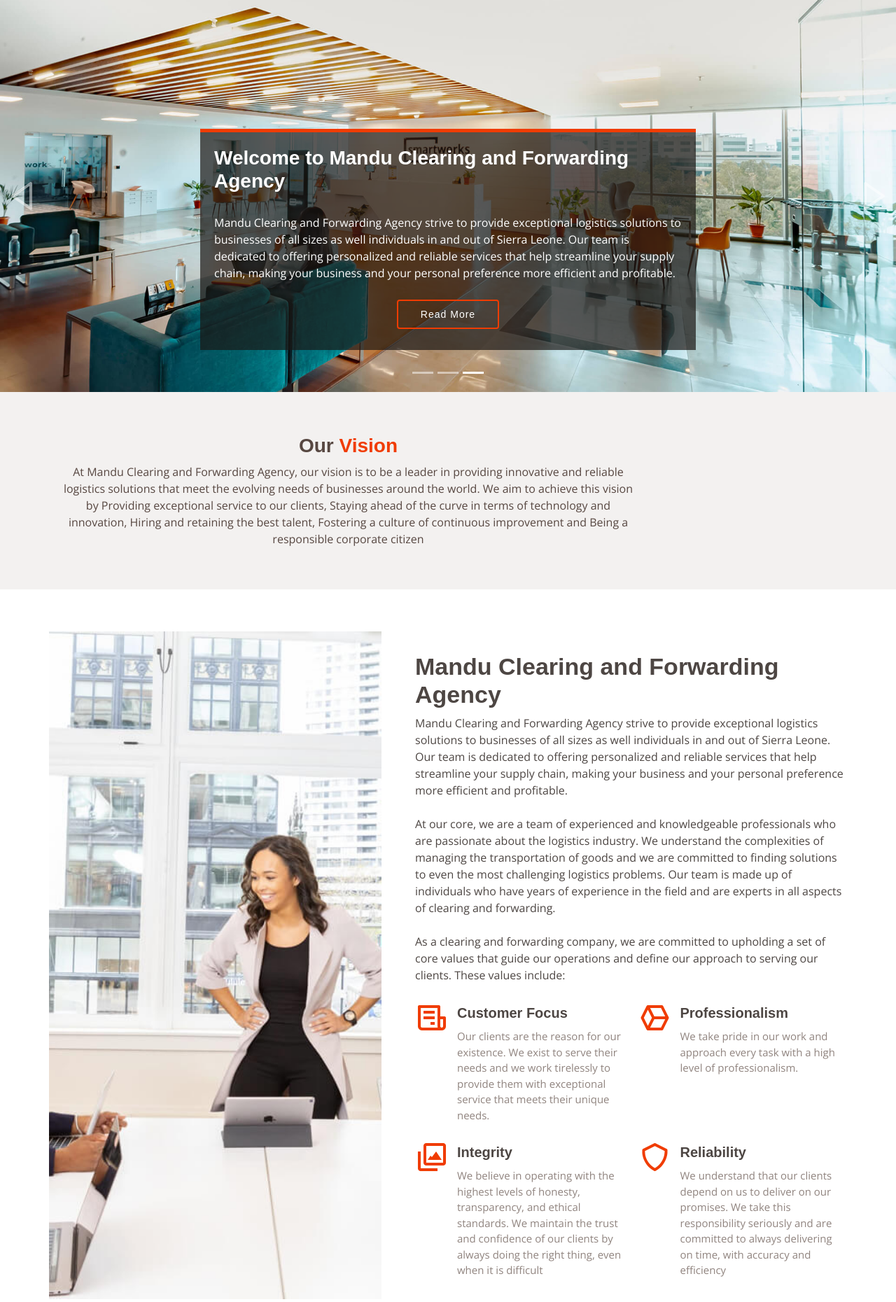
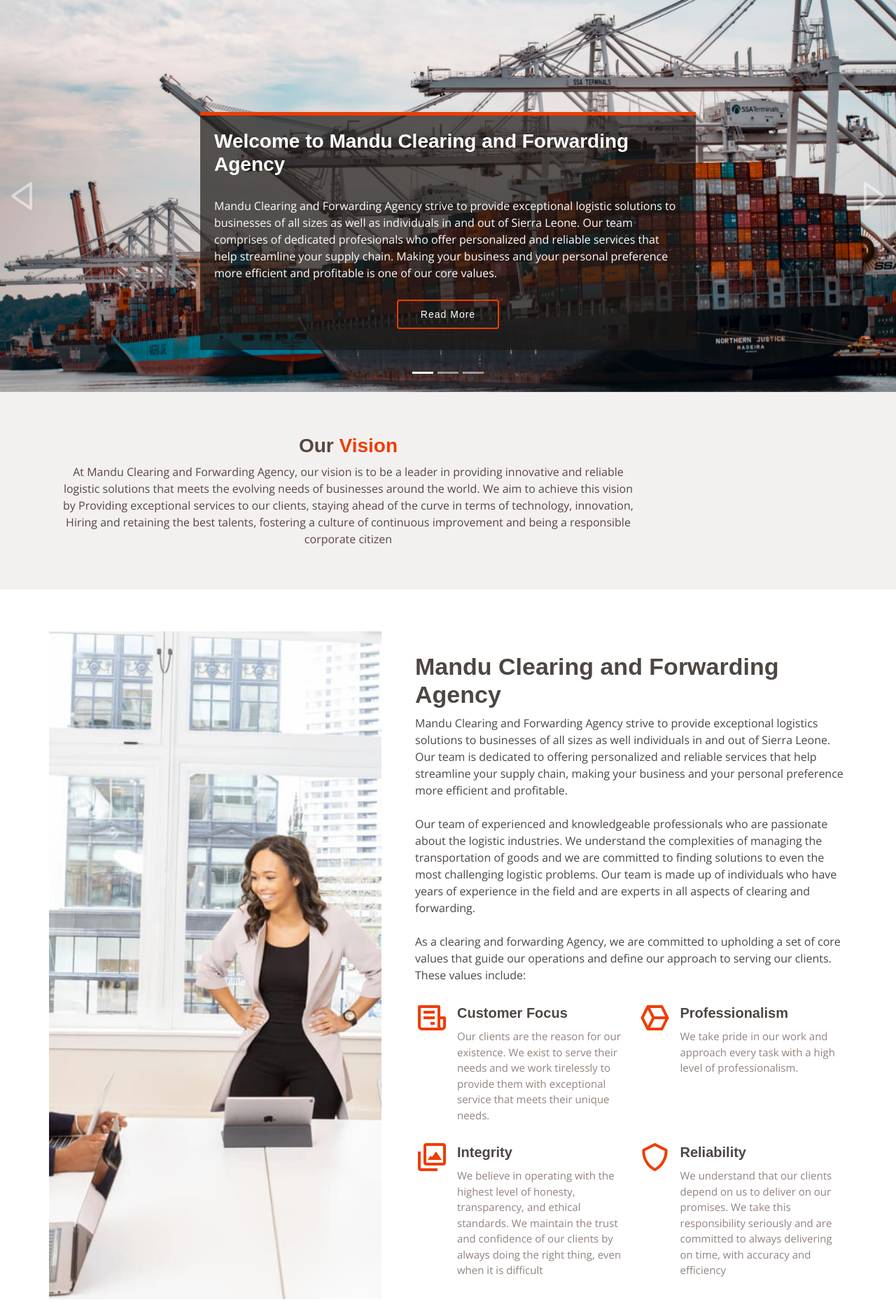
Before and after one commit to Dmonk204/Mandu_cf, a Django app: page / in a window 1280 px wide. Shown: the part 141-2001 px from the top of the page at 70% size. Run offline with Django 4.2, Linux system fonts and the light colour scheme; some libraries are stand-ins or nearby versions; some web fonts are replaced.

Commit message:
mandu changes

```diff
--- a/base/templates/base/about.html
+++ b/base/templates/base/about.html
@@ -30,11 +30,11 @@
             <div class="content d-flex flex-column justify-content-center">
               <h3 data-aos="fade-up">Mandu Clearing and Forwarding Agency</h3>
               <p data-aos="fade-up">
-                Mandu Clearing and Forwarding Agency strive to provide exceptional logistics solutions to businesses of all sizes as well individuals in and out of Sierra Leone. Our team is dedicated to offering personalized and reliable services that help streamline your supply chain, making your business and your personal preference more efficient and profitable.
+                Mandu Clearing and Forwarding Agency strive to provide exceptional logistic solutions to businesses of all sizes as well individuals in and out of Sierra Leone. Our team is dedicated to offering personalized and reliable services that help streamline your supply chain, making your business and your personal preference more efficient and profitable.
               </p>
               <br>
               <p>
-                At our core, we are a team of experienced and knowledgeable professionals who are passionate about the logistics industry. We understand the complexities of managing the transportation of goods and we are committed to finding solutions to even the most challenging logistics problems. Our team is made up of individuals who have years of experience in the field and are experts in all aspects of clearing and forwarding.
+                Our team of experienced and knowledgeable professionals who are passionate about the logistic industries. We understand the complexities of managing the transportation of goods and we are committed to finding solutions to even the most challenging logistic problems. Our team is made up of individuals who have years of experience in the field and are experts in all aspects of clearing and forwarding.
               </p>
               <br>
               <p>
--- a/base/templates/base/home.html
+++ b/base/templates/base/home.html
@@ -4,7 +4,7 @@
 {% block content %}
   <!-- ======= Hero Section ======= -->
   <section id="hero">
-    <div id="heroCarousel" data-bs-interval="1000" class="carousel slide carousel-fade" data-bs-ride="carousel">
+    <div id="heroCarousel" data-bs-interval="50000" class="carousel slide carousel-fade" data-bs-ride="carousel">
 
       <div class="carousel-inner" role="listbox">
 
@@ -13,7 +13,7 @@
           <div class="carousel-container">
             <div class="carousel-content animate__animated animate__fadeInUp">
               <h2>Welcome to <span>Mandu Clearing and Forwarding Agency</span></h2>
-              <p>Mandu Clearing and Forwarding Agency strive to provide exceptional logistics solutions to businesses of all sizes as well individuals in and out of Sierra Leone. Our team is dedicated to offering personalized and reliable services that help streamline your supply chain, making your business and your personal preference more efficient and profitable.</p>
+              <p>Mandu Clearing and Forwarding Agency strive to provide exceptional logistic solutions to businesses of all sizes as well as individuals in and out of Sierra Leone. Our team comprises of dedicated profesionals who offer personalized and reliable services that help streamline your supply chain. Making your business and your personal preference more efficient and profitable is one of our core values.</p>
               <div class="text-center"><a href="{% url 'about' %}" class="btn-get-started">Read More</a></div>
             </div>
           </div>
@@ -24,7 +24,7 @@
           <div class="carousel-container">
             <div class="carousel-content animate__animated animate__fadeInUp">
               <h2>Welcome to <span>Mandu Clearing and Forwarding Agency</span></h2>
-              <p>Mandu Clearing and Forwarding Agency strive to provide exceptional logistics solutions to businesses of all sizes as well individuals in and out of Sierra Leone. Our team is dedicated to offering personalized and reliable services that help streamline your supply chain, making your business and your personal preference more efficient and profitable.</p>
+              <p>Mandu Clearing and Forwarding Agency strive to provide exceptional logistic solutions to businesses of all sizes as well as individuals in and out of Sierra Leone. Our team comprises of dedicated profesionals who offer personalized and reliable services that help streamline your supply chain. Making your business and your personal preference more efficient and profitable is one of our core values.</p>
               <div class="text-center"><a href="{% url 'about' %}" class="btn-get-started">Read More</a></div>
             </div>
           </div>
@@ -35,7 +35,7 @@
           <div class="carousel-container">
             <div class="carousel-content animate__animated animate__fadeInUp">
               <h2>Welcome to <span>Mandu Clearing and Forwarding Agency</span></h2>
-              <p>Mandu Clearing and Forwarding Agency strive to provide exceptional logistics solutions to businesses of all sizes as well individuals in and out of Sierra Leone. Our team is dedicated to offering personalized and reliable services that help streamline your supply chain, making your business and your personal preference more efficient and profitable.</p>
+              <p>Mandu Clearing and Forwarding Agency strive to provide exceptional logistic solutions to businesses of all sizes as well as individuals in and out of Sierra Leone. Our team comprises of dedicated profesionals who offer personalized and reliable services that help streamline your supply chain. Making your business and your personal preference more efficient and profitable is one of our core values.</p>
               <div class="text-center"><a href="{% url 'about' %}" class="btn-get-started">Read More</a></div>
             </div>
           </div>
@@ -65,7 +65,7 @@
         <div class="row">
           <div class="col-lg-9 text-center text-lg-left">
             <h3>Our <span>Vision</span></h3>
-            <p>At Mandu Clearing and Forwarding Agency, our vision is to be a leader in providing innovative and reliable logistics solutions that meet the evolving needs of businesses around the world. We aim to achieve this vision by Providing exceptional service to our clients, Staying ahead of the curve in terms of technology and innovation, Hiring and retaining the best talent, Fostering a culture of continuous improvement and Being a responsible corporate citizen</p>
+            <p>At Mandu Clearing and Forwarding Agency, our vision is to be a leader in providing innovative and reliable logistic solutions that meets the evolving needs of businesses around the world. We aim to achieve this vision by Providing exceptional services to our clients, staying ahead of the curve in terms of technology, innovation, Hiring and retaining the best talents, fostering a culture of continuous improvement and being a responsible corporate citizen</p>
           </div>
           <!-- <div class="col-lg-3 cta-btn-container text-center">
             <a class="cta-btn align-middle" href="#">Request a quote</a>
@@ -89,11 +89,11 @@
               </p>
               <br>
               <p>
-                At our core, we are a team of experienced and knowledgeable professionals who are passionate about the logistics industry. We understand the complexities of managing the transportation of goods and we are committed to finding solutions to even the most challenging logistics problems. Our team is made up of individuals who have years of experience in the field and are experts in all aspects of clearing and forwarding.
+                Our team of experienced and knowledgeable professionals who are passionate about the logistic industries. We understand the complexities of managing the transportation of goods and we are committed to finding solutions to even the most challenging logistic problems. Our team is made up of individuals who have years of experience in the field and are experts in all aspects of clearing and forwarding.
               </p>
               <br>
               <p>
-                As a clearing and forwarding company, we are committed to upholding a set of core values that guide our operations and define our approach to serving our clients. These values include:
+                As a clearing and forwarding Agency, we are committed to upholding a set of core values that guide our operations and define our approach to serving our clients. These values include:
               </p>
               <div class="row">
                 <div class="col-md-6 icon-box" data-aos="fade-up">
@@ -109,7 +109,7 @@
                 <div class="col-md-6 icon-box" data-aos="fade-up" data-aos-delay="200">
                   <i class="bx bx-images"></i>
                   <h4>Integrity</h4>
-                  <p>We believe in operating with the highest levels of honesty, transparency, and ethical standards. We maintain the trust and confidence of our clients by always doing the right thing, even when it is difficult</p>
+                  <p>We believe in operating with the highest level of honesty, transparency, and ethical standards. We maintain the trust and confidence of our clients by always doing the right thing, even when it is difficult</p>
                 </div>
                 <div class="col-md-6 icon-box" data-aos="fade-up" data-aos-delay="300">
                   <i class="bx bx-shield"></i>
@@ -130,7 +130,7 @@
 
         <div class="section-title" data-aos="fade-up">
           <h2>Our <strong>Team</strong></h2>
-          <p>At Mandu clearing and forwarding Agency, we have a team of experienced and dedicated professionals who are passionate about providing exceptional logistics solutions to businesses of all sizes. Our team is made up of individuals who have years of experience in the field and are experts in all aspects of clearing and forwarding.</p>
+          <p>At Mandu clearing and forwarding Agency, we have a team of experienced and dedicated professionals who are passionate about providing exceptional logistic solutions to businesses of all sizes. Our team is made up of individuals who have years of experience in the field and are experts in all aspects of clearing and forwarding.</p>
           <br>
         </div>
 
@@ -224,7 +224,7 @@
             <div class="icon-box" data-aos="fade-up">
               <div class="icon"></div>
               <h4 class="title"><a href="">Customs Clearance</a></h4>
-              <p class="description"> We handle all aspects of customs clearance, including documentation, payment of duties and taxes, and compliance with import and export regulations</p>
+              <p class="description"> We handle all aspects of customs clearance, including documentation, payment of duties, taxes, and compliance with import and export regulations</p>
             </div>
           </div>
           <div class="col-lg-4 col-md-6">
@@ -238,7 +238,7 @@
             <div class="icon-box" data-aos="fade-up" data-aos-delay="200">
               <div class="icon"></div>
               <h4 class="title"><a href="">Warehousing and Distribution</a></h4>
-              <p class="description">DWe provide secure, temperature-controlled storage solutions for our clients' goods, and we manage the distribution of those goods to their final destinations.</p>
+              <p class="description">We provide secure, temperature-controlled storage solutions for our clients' goods, and we manage the distribution of those goods to their final destinations.</p>
             </div>
           </div>
           <div class="col-lg-4 col-md-6">
@@ -352,7 +352,7 @@
 
         <div class="section-title" data-aos="fade-up">
           <!-- <h2>Our <strong>Clients</strong></h2> -->
-          <p>At Mandu Clearing and Forwarding Agency, we work with a diverse range of clients, including businesses of all sizes, industries, and sectors. Our clients rely on us to provide reliable, efficient, and cost-effective logistics solutions that meet their unique needs and help them achieve their business goals. Some of the key sectors we work with include but not limited to: Manufacturing, Retail, Mining, Healthcare, Agriculture, etc.</p>
+          <p>At Mandu Clearing and Forwarding Agency, we work with a diverse range of clients, including businesses of all sizes, industries, and sectors. Our clients rely on us to provide reliable, efficient, and cost-effective logistic solutions that meet their unique needs and help them achieve their business goals. Some of the key sectors we work with include but not limited to: Manufacturing, Retail, Mining, Healthcare, Agriculture, etc.</p>
         </div>
 
         <div class="row no-gutters clients-wrap clearfix" data-aos="fade-up">
```
